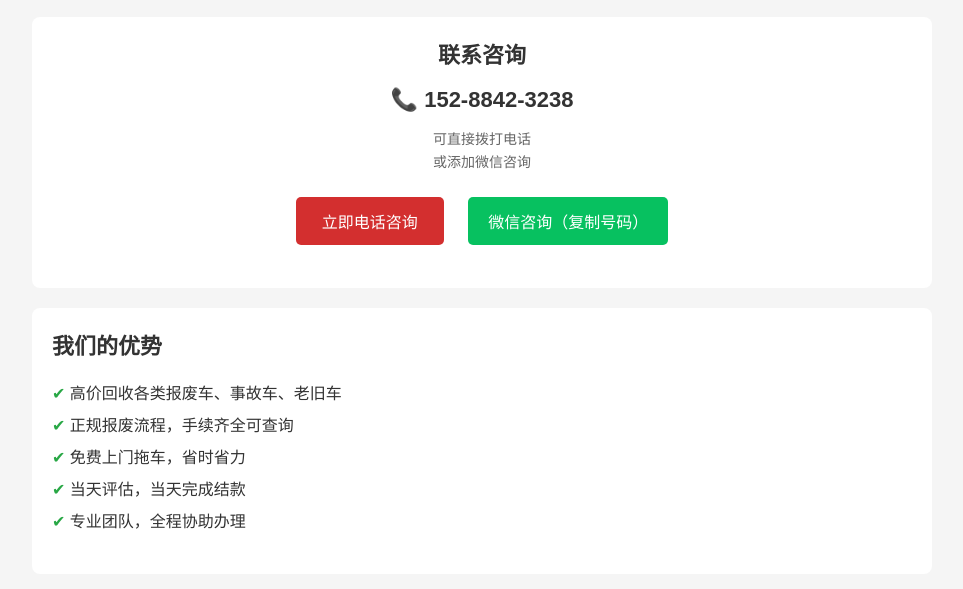
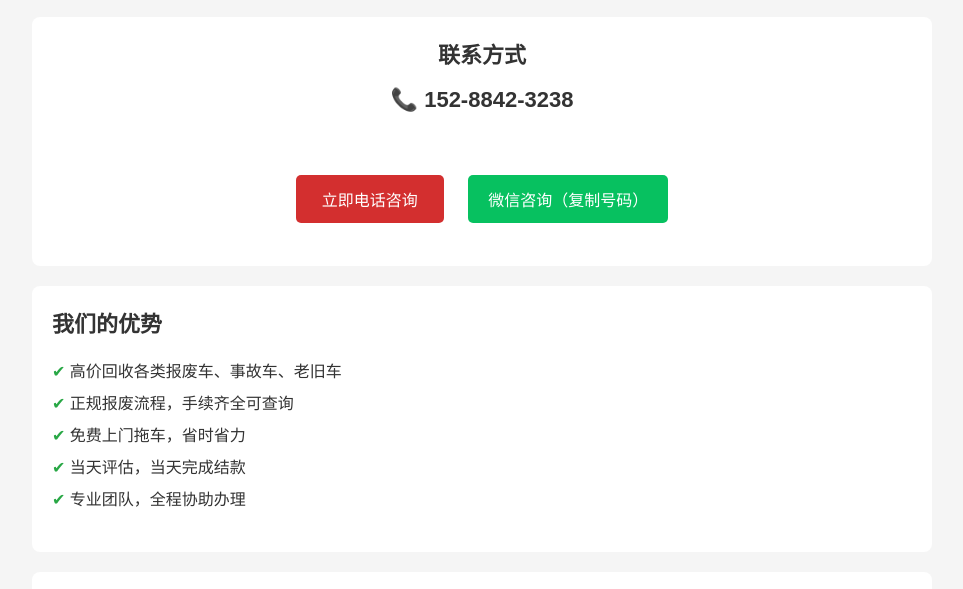
Before and after one commit to tingzhou1023/tingzhou1023.github.io, a plain HTML site: page second.html in a window 1280 px wide. Shown: the part 173-762 px from the top of the page, without its empty margins (158-1121 px from the left). Drawn offline with Linux system fonts and the light colour scheme.

Commit message:
Update second.html

```diff
--- a/second.html
+++ b/second.html
@@ -116,16 +116,15 @@ ol {
     </div>
 
    <div class="card" style="text-align:center;">
-  <h2>联系咨询</h2>
+  <h2>联系方式</h2>
 
   <p style="font-size:22px;font-weight:bold;margin:15px 0;">
     📞 152‑8842‑3238
   </p>
 
   <p style="font-size:14px;color:#666;line-height:1.6;">
-    可直接拨打电话<br>
-    或添加微信咨询
-  </p>
+    <br>
+     </p>
 
   <!-- 主动作：打电话 -->
   <a href="tel:15288423238"
```
